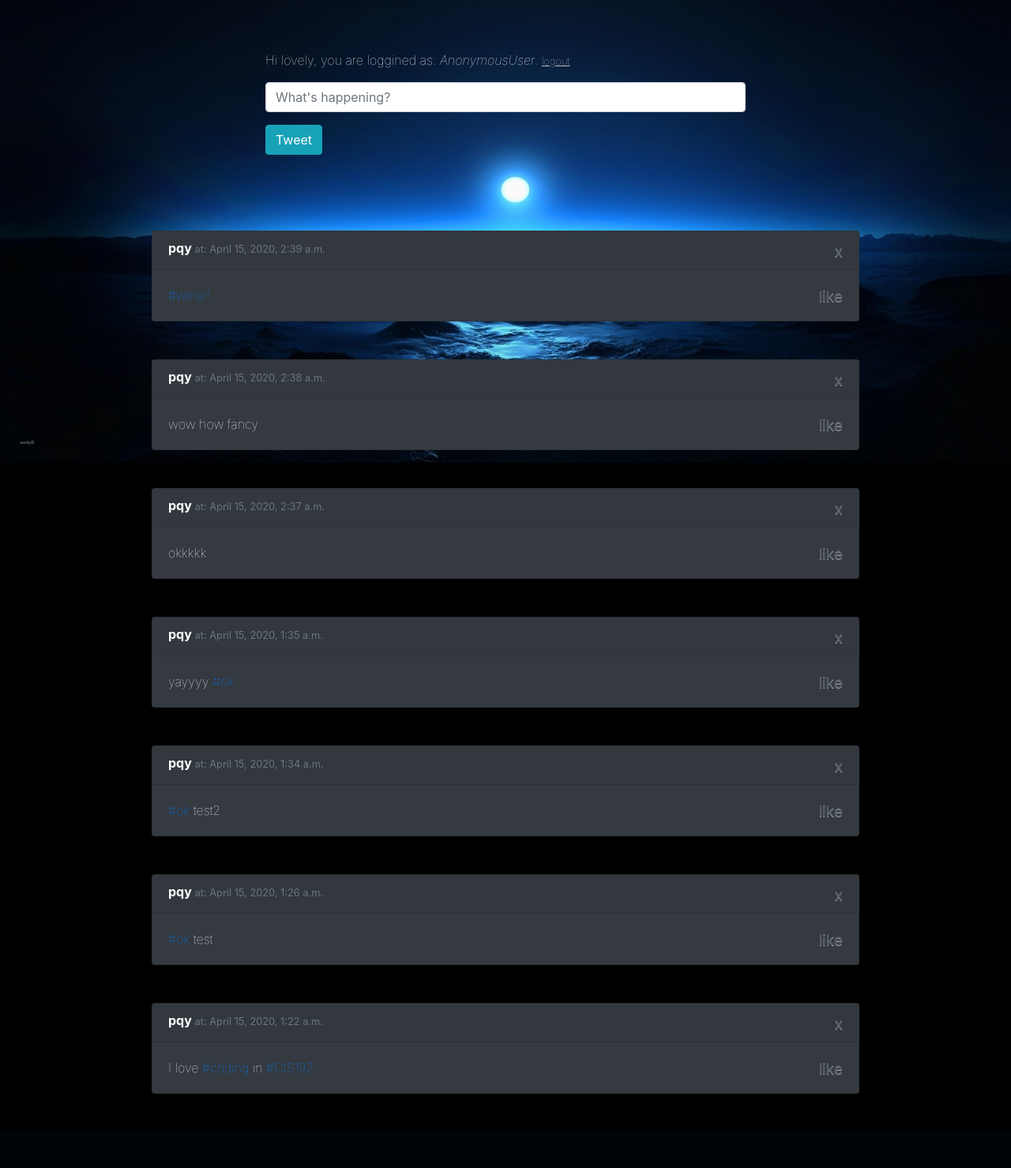
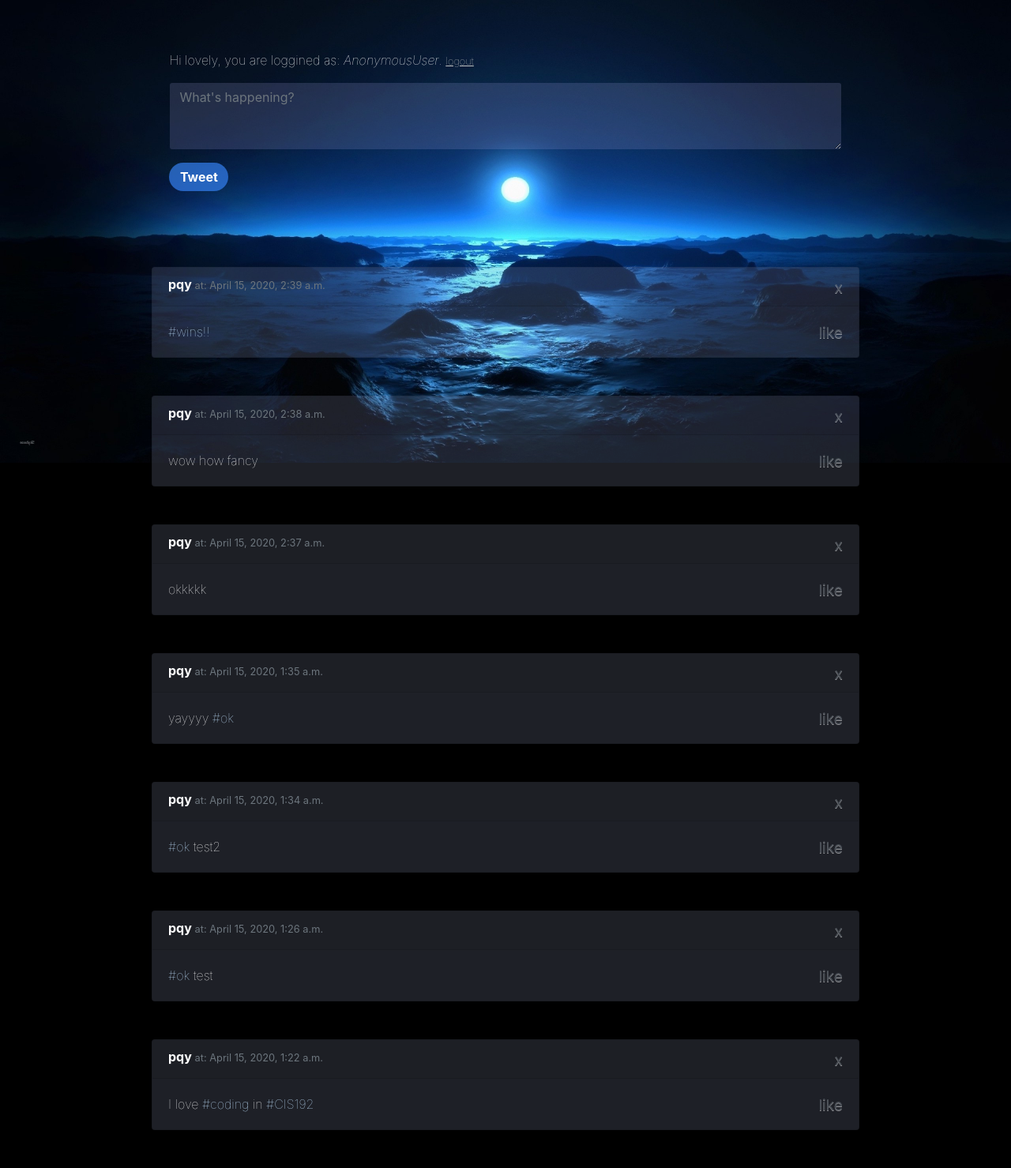
Before and after one commit to ameliapqy/TwitterNext, a Django app: page /home/ in a window 1280 px wide. Shown: the part 56-1535 px from the top of the page at 79% size. Before the commit the page ends 1441 px from the top, so only its background shows below. Run offline with Django 3.2, Linux system fonts and the light colour scheme; data comes from the database, SQL or seed files in the repository; both versions use the stored data as it was after the commit; some libraries are stand-ins or nearby versions.

Commit message:
made it transparent

```diff
--- a/core/static/new.css
+++ b/core/static/new.css
@@ -34,3 +34,15 @@
 small {
   text-align: right;
 }
+
+a[type="hashtag"] {
+  color: rgb(194, 226, 255) !important;
+}
+
+.card {
+  background-color: rgba(194, 208, 255, 0.151) !important;
+}
+
+input {
+  color: white;
+}
--- a/core/templates/home.html
+++ b/core/templates/home.html
@@ -2,6 +2,7 @@
 
 <html lang="en">
   <head>
+    <link rel="stylesheet" href="https://stackpath.bootstrapcdn.com/bootstrap/4.4.1/css/bootstrap.min.css" integrity="sha384-Vkoo8x4CGsO3+Hhxv8T/Q5PaXtkKtu6ug5TOeNV6gBiFeWPGFN9MuhOf23Q9Ifjh" crossorigin="anonymous">
     <meta charset="utf-8" />
 
     <title>TwitterNext</title>
@@ -10,13 +11,6 @@
     {% load static %}
 
     <link rel="stylesheet" type="text/css" href="{% static 'new.css' %}">
-    <!-- bootstrap -->
-    <link
-      rel="stylesheet"
-      href="https://stackpath.bootstrapcdn.com/bootstrap/4.4.1/css/bootstrap.min.css"
-      integrity="sha384-Vkoo8x4CGsO3+Hhxv8T/Q5PaXtkKtu6ug5TOeNV6gBiFeWPGFN9MuhOf23Q9Ifjh"
-      crossorigin="anonymous"
-    />
   </head>
 
   <body class="black">
@@ -52,7 +46,7 @@
     </nav>
 
     <div class="jumbotron bg-transparent">
-      <div class="mx-auto dark" style="width: 50%; border-radius: 0px;">
+      <div class="mx-auto dark" style="width: 70%; border-radius: 0px;">
         <p class="muted-text">
         Hi lovely, you are loggined as: <em>{{user}}</em>. <a href="/signout";"><small><u>logout</u></small></a>
         <br>
@@ -62,10 +56,19 @@
          </p>
         <form method="POST" action="/home/">
           {% csrf_token %}
-          <div class="form-group">
-            <input name="body" class="form-control" placeholder="What's happening?" />
+          <div class="mr-auto pull-right">
+          <div class="form-group  pull-right">
+            <textarea name="body" class="form-control" placeholder="What's happening?" rows="3"
+            style="background-color: rgba(187, 188, 255, 0.164);
+            border-color: transparent;
+            "></textarea>
           </div>
-          <button type="submit" formmethod="post" class="btn btn-info"> Tweet </button>
+          <button type="submit" formmethod="post" class="btn btn-info"
+          style="background-color: #3988ffa4;
+                 border-width: 0px;
+                 border-radius: 24px;
+                 min-width: 75px;"> <strong>Tweet</strong> </button>
+          </div>
         </form>
       </div>
     </div>
@@ -82,7 +85,7 @@
         <p class="card-text">
           {% for element in tweet.parsed.all %}
           {% if element.isHash %}
-          <a href="/hashtag?name={{element.text|slice:'1:'}}">{{element.text}}</a>
+          <a href="/hashtag?name={{element.text|slice:'1:'}}" type="hashtag">{{element.text}}</a>
           {% else %}
           {{element.text}}
           {% endif %}
@@ -91,5 +94,8 @@
       </div>
     </div>
   {%endfor%}
+  <script src="https://code.jquery.com/jquery-3.4.1.slim.min.js" integrity="sha384-J6qa4849blE2+poT4WnyKhv5vZF5SrPo0iEjwBvKU7imGFAV0wwj1yYfoRSJoZ+n" crossorigin="anonymous"></script>
+  <script src="https://cdn.jsdelivr.net/npm/popper.js@1.16.0/dist/umd/popper.min.js" integrity="sha384-Q6E9RHvbIyZFJoft+2mJbHaEWldlvI9IOYy5n3zV9zzTtmI3UksdQRVvoxMfooAo" crossorigin="anonymous"></script>
+  <script src="https://stackpath.bootstrapcdn.com/bootstrap/4.4.1/js/bootstrap.min.js" integrity="sha384-wfSDF2E50Y2D1uUdj0O3uMBJnjuUD4Ih7YwaYd1iqfktj0Uod8GCExl3Og8ifwB6" crossorigin="anonymous"></script>
   </body>
 </html>
--- a/core/templates/login.html
+++ b/core/templates/login.html
@@ -18,7 +18,7 @@
         <p type="incorrect">incorrect username/password.</p>
         {% endif %}
         <input type="text" name="username" placeholder="username" />
-        <input type="text" name="password" placeholder="password" type="password" />
+        <input name="password" placeholder="password" type="password" />
         <input type="submit" value="Login"/>
         <a type="redirect" href="/signup">Sign Up</a>
     </form>
--- a/core/templates/signup.html
+++ b/core/templates/signup.html
@@ -16,7 +16,7 @@
         {% csrf_token %}
         <input type="text" name="username" placeholder="username" />
         <input type="text" name="email" placeholder="email" />
-        <input type="text" name="password" placeholder="password" type="password" />
+        <input name="password" placeholder="password" type="password" />
         <input type="submit" name="" value="Signup"/>
         <a type="redirect" href="/login">Login</a>
     </form>
```
Also changed, not shown: db.sqlite3.
